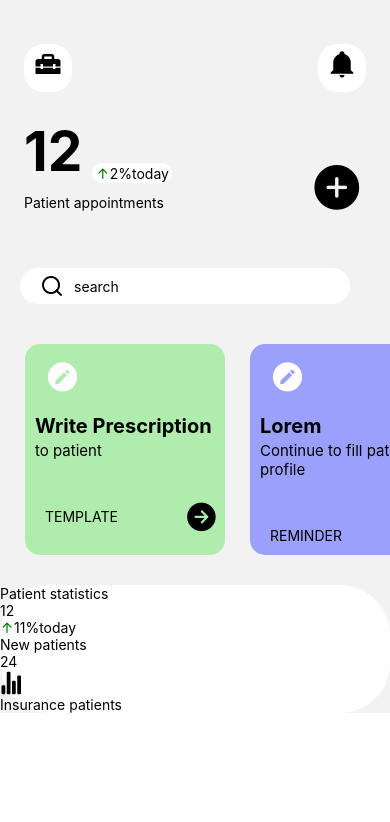
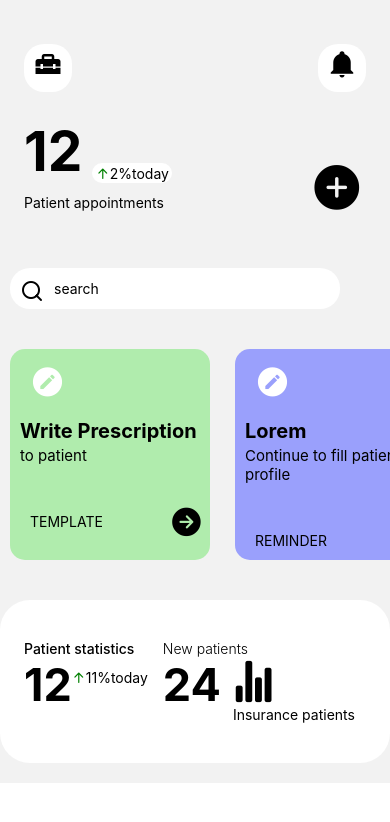
Before and after one commit to Evrard237-sudo/PrescriptorApp, a React Native app: screen / in a window 390 px wide. Shown: the top 822 px of the page. Built offline with nearby package versions, Linux system fonts and the light colour scheme.

Commit message:
finition des interfaces, debut de la navigation

```diff
--- a/App.js
+++ b/App.js
@@ -19,10 +19,12 @@ export default function App() {
       <View>
         <SearchBar />
       </View>
-      <ScrollView>
+      <ScrollView horizontal={true} showsHorizontalScrollIndicator={false}>
         <Cards />
       </ScrollView>
-      <Statistique />
+      <View style={styles.Statistique}>
+        <Statistique />
+      </View>
     </View>
   );
 }
@@ -37,5 +39,11 @@ const styles = StyleSheet.create({
   },
   SearchBar: {
 
+  },
+  Statistique: {
+    marginTop: 20,
+    marginLeft: 0,
+    marginRight: 0,
+    marginBottom: 20,
   }
 })
--- a/Components/Cards.js
+++ b/Components/Cards.js
@@ -47,6 +47,25 @@ export default function Cards() {
                 </TouchableOpacity>
             </View>
           </View>
+
+          <View style={styles.CardHeader3}>
+              <TouchableOpacity style={styles.Icon}>
+              <MaterialCommunityIcons name="pencil-circle" size={35} color="white" />
+              </TouchableOpacity>
+              <Text style={styles.CardName}>
+                Lorem
+              </Text>
+              <Text style={styles.CardDesc}>
+                Continue to fill patient profile
+              </Text>
+               {/* start CardsAction */}
+            <View style={styles.CardsAction}>
+                <Text style={styles.CardType}>REMINDER</Text>
+                <TouchableOpacity style={styles.IconAct}>
+                <Ionicons name="arrow-forward-circle" size={35} color="black" />
+                </TouchableOpacity>
+            </View>
+          </View>
           </View>
 
     );
@@ -60,7 +79,7 @@ const styles = StyleSheet.create({
       marginTop:30,
       marginBottom:20,
       backgroundColor:'#B0ECAD',
-      marginLeft:25,
+      marginLeft:10,
       width:200,
       borderRadius:15,
       height: 'auto'
@@ -70,6 +89,15 @@ const styles = StyleSheet.create({
       marginBottom:20,
       backgroundColor:'#9AA0FC',
       marginLeft:25,
+      width:200,
+      borderRadius:15,
+    },
+    CardHeader3: {
+      marginTop:30,
+      marginBottom:20,
+      backgroundColor:'yellow',
+      marginLeft:25,
+      marginRight: 10,
       width:200,
       borderRadius:15,
     },
--- a/Components/SearchBar.js
+++ b/Components/SearchBar.js
@@ -23,10 +23,12 @@ const styles = StyleSheet.create({
      marginHorizontal:20,
      borderRadius:20,
      backgroundColor:'white',
-     width:330
+     width:330,
+     marginLeft: 10,
     },
     Icon:{
-        paddingLeft:20,
+        paddingLeft:10,
+        paddingTop: 5,
     },
     search:{
         paddingLeft:10,
--- a/Components/Statistique.js
+++ b/Components/Statistique.js
@@ -6,45 +6,74 @@ import { Ionicons } from '@expo/vector-icons';
 
 export default function Statistique() {
     return (
-        <View style={styles.Statistique}>
-      <View style={styles.TextSta}>
-        <Text>Patient statistics</Text>
+
+        <View style={styles.statistique}>
+
         <View style={styles.stat}>
+        <Text style={{fontWeight: '500'}}>Patient statistics</Text>
           {/* Start StatValue */}
             <View style={styles.statValue}>
                 <Text style={styles.value}>12</Text>
                 <View style={styles.percentage}>
-                <Text><AntDesign name="arrowup" size={14} color="green" />11%
-                <Text>today</Text></Text>
+                  <Text><AntDesign name="arrowup" size={14} color="green" />11%
+                  <Text>today</Text></Text>
                 </View>
             </View>
+        </View>
+        <View>
           {/* end StatValue */}
             <Text style={styles.statLabel}>New patients</Text>
-        </View>
+            <View style={styles.statValue}>
+            <Text style={styles.value}>24</Text>
 
-        {/* end Stat */}
-        <View style={styles.statValue}>
-            <Text style={styles.value}>24</Text>
-            <Ionicons name="stats-chart" size={24} color="black" />
-            <View>
+            <View style={styles.descontainer}>
+              <Ionicons name="stats-chart" size={44} color="black" />
               <Text>
                 Insurance patients
               </Text>
             </View>
         </View>
-      </View>
-      </View>
+        </View>
+        </View>
+
     );
 
 }
 const styles = StyleSheet.create({
-    Statistique:{
+    statistique:{
       backgroundColor:'white',
-      borderRadius: 50,
-      marginTop: 10,
-      display: 'flex',
+      borderRadius: 30,
+      paddingHorizontal: 24,
+      paddingVertical: 40,
+      flexDirection: 'row',
+      width: '100%',
+      justifyContent: 'space-between',
     },
     TextSta:{
 
+    },
+    value:{
+      fontSize:45,
+      fontWeight:'bold',
+      marginBottom:10,
+      justifyContent:'space-between'
+    },
+    stat:{
+      paddingRight: 15,
+    },
+    statValue:{
+      flexDirection: 'row',
+      width: '100%',
+    },
+    statLabel:{
+      fontWeight: '300',
+    },
+    percentage:{
+      paddingVertical: 12,
+    },
+    descontainer:{
+      flexDirection: 'column',
+      justifyContent: 'space-between',
+      paddingHorizontal: 12,
     }
   });
```
